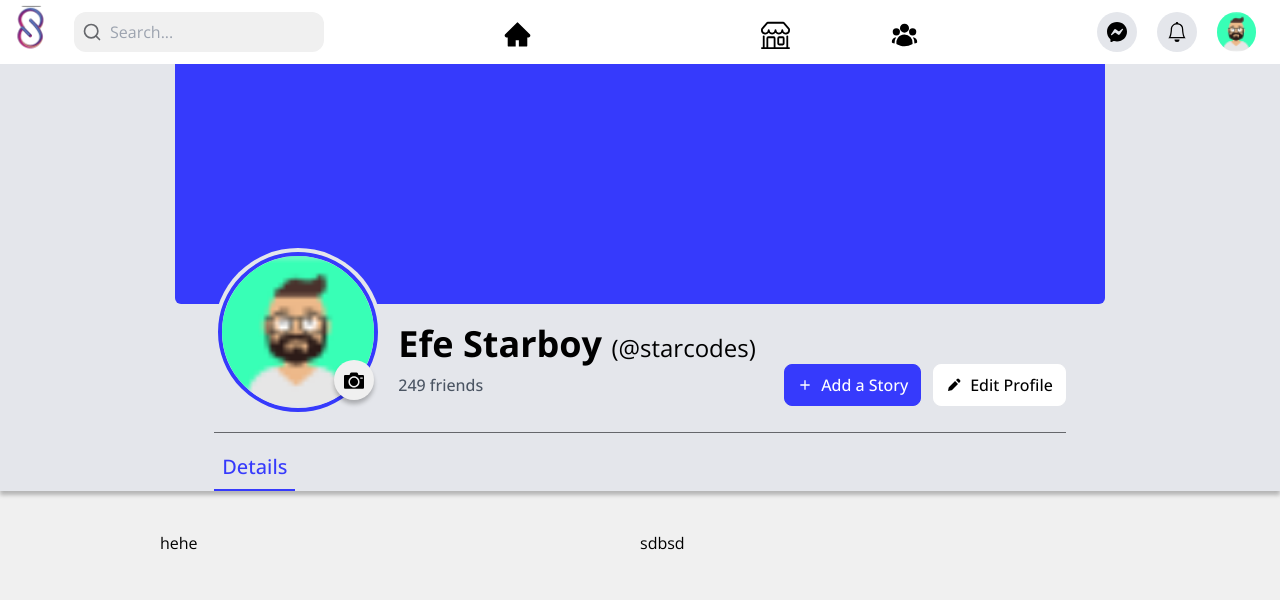
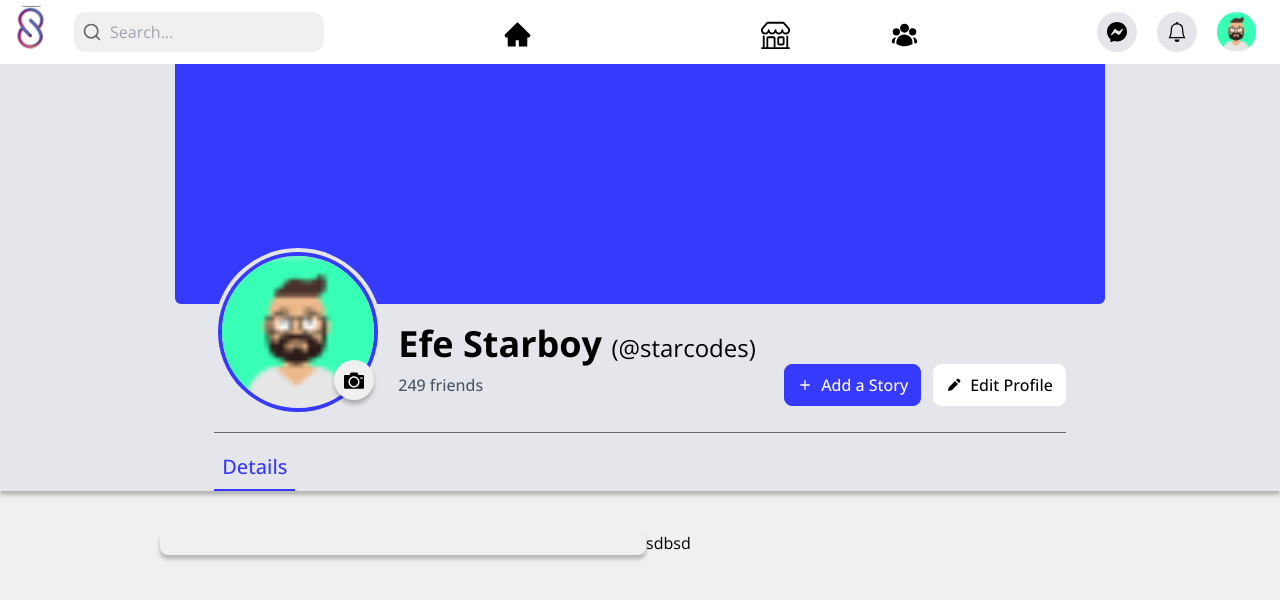
Before and after one commit to asiughuslyvesterobus/social_app, a Next.js app in the folder client/: page /profile/01029302 in a window 1280 px wide. Shown: the top 600 px of the page. Built offline with nearby package versions, Linux system fonts and the light colour scheme; some icons are missing.

Commit message:
working on profile page

```diff
--- a/client/pages/profile/[id].tsx
+++ b/client/pages/profile/[id].tsx
@@ -61,7 +61,9 @@ const Profilepage = () => {
           </div>
         </div>
         <div className="tab:w-[75%] w-full tab:mx-auto flex flex-col items-start justify-start tab:flex-row py-10">
-          <div className="w-full">hehe</div>
+          <div className="w-full bg-bodybg shadow-boxShad rounded-lg p-3 flex flex-col items-start justify-start gap-5">
+
+          </div>
           <div className="w-full">sdbsd</div>
         </div>
       </section>
```
